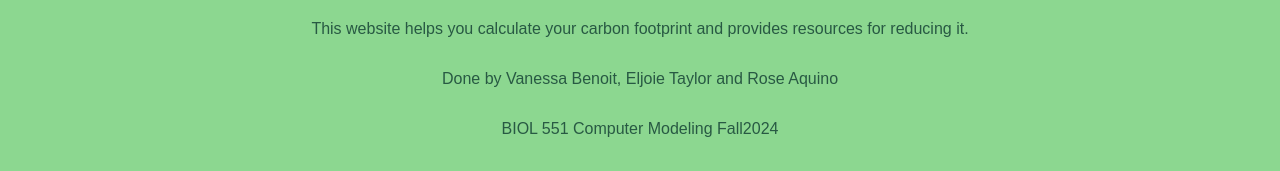
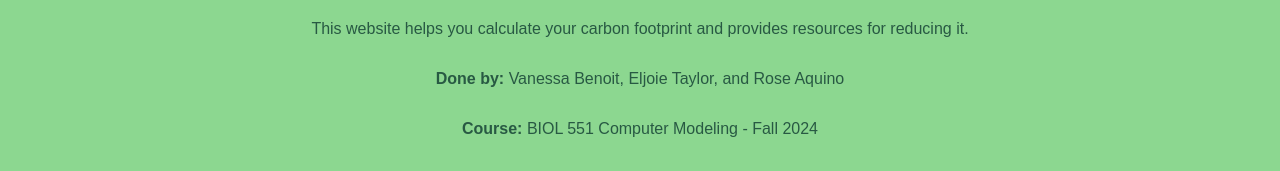
Before and after one commit to vnessb/ecopath_calc, a plain HTML site: page index.html in a window 1280 px wide. Shown: the part 237-408 px from the top of the page. Drawn offline with Linux system fonts and the light colour scheme; grey boxes are pictures that could not be loaded.

Commit message:
Update index.html

```diff
--- a/index.html
+++ b/index.html
@@ -24,12 +24,16 @@
         <div class="home-content">
              <h2>Welcome to the Ecological Footprint Calculator</h2>
             <p>This website helps you calculate your carbon footprint and provides resources for reducing it.</p>
-        <p>Done by Vanessa Benoit, Eljoie Taylor and Rose Aquino</p>
-        <p>BIOL 551 Computer Modeling Fall2024</p>
+
+        <!-- Team and course details -->
+            <p><strong>Done by:</strong> Vanessa Benoit, Eljoie Taylor, and Rose Aquino</p>
+            <p><strong>Course:</strong> BIOL 551 Computer Modeling - Fall 2024</p>
+
         <!-- Add the image -->
             <img src="https://images.squarespace-cdn.com/content/v1/5cf3c3890a3b190001ccb3da/1631798674810-3722ZRQMEQ45OJMKEQ8G/The-Ecology-School-at-River-Bend-Farm.png?format=2500w"
                  alt="The Ecology School at River Bend Farm"
                  style="max-width: 100%; height: auto; margin-top: 20px; border-radius: 8px;">
+        </div>
     </div>
 
     <!-- Move the calculator to the calculator tab -->
```
Lines whose indentation alone changed are shown as unchanged.
